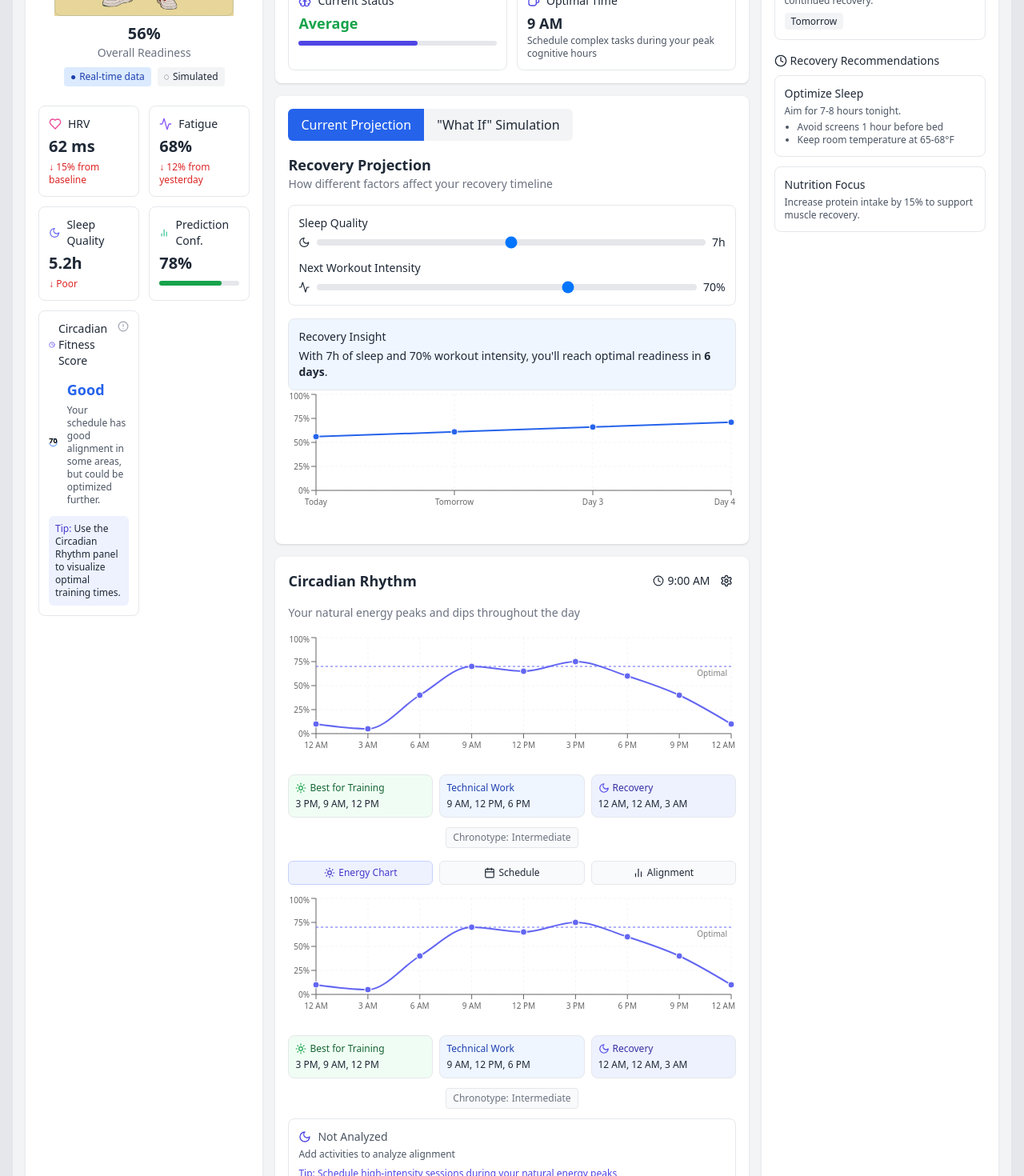
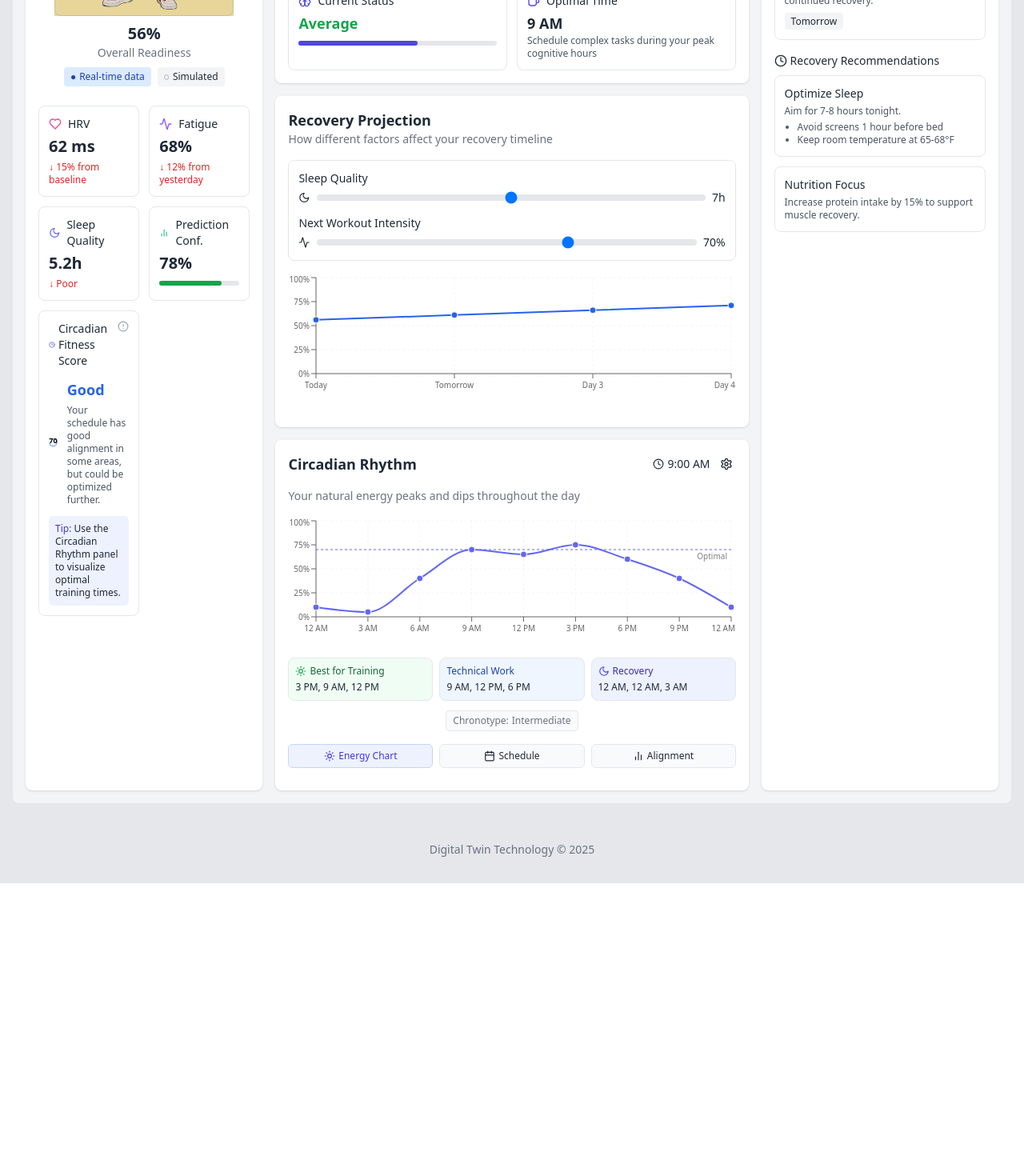
Before and after one commit to VolkerFelix/digital-twin-app, a React (Create React App) app: page / in a window 1280 px wide. Shown: the part 420-1890 px from the top of the page at 80% size. After the commit the page ends 1524 px from the top, so only its background shows below. Built offline with nearby package versions, Linux system fonts and the light colour scheme.

Commit message:
Cleaned up a bit

```diff
--- a/src/components/simulation/CircadianRhythmPanel.jsx
+++ b/src/components/simulation/CircadianRhythmPanel.jsx
@@ -196,47 +196,6 @@ const CircadianRhythmPanel = () => {
           </p>
         </div>
       )}
-
-      {/* Content based on active tab */}
-      {activeTab === 'chart' && (
-        <>
-          <CircadianRhythmChart />
-
-          <div className="p-3 border rounded-lg mt-3">
-            <div className="flex items-center gap-2 mb-1">
-              {alignment.icon}
-              <span className={`text-sm font-medium ${alignment.color}`}>{alignment.label}</span>
-            </div>
-            <p className="text-xs text-gray-600">
-              {alignment.description}
-            </p>
-
-            {circadianAlignment !== 'optimal' && (
-              <div className="mt-2 text-xs text-indigo-600">
-                Tip: Schedule high-intensity sessions during your natural energy peaks
-              </div>
-            )}
-          </div>
-        </>
-      )}
-
-      {activeTab === 'schedule' && (
-        <CircadianActivitySchedule />
-      )}
-
-      {activeTab === 'alignment' && (
-        <>
-          <CircadianAlignmentVisualization />
-
-          <div className="mt-3 p-3 border rounded-lg bg-indigo-50">
-            <h3 className="text-sm font-medium mb-1">Alignment Analysis</h3>
-            <p className="text-xs text-gray-700">
-              This chart shows how well your scheduled activities align with your natural energy levels throughout the day.
-              Positive bars indicate good alignment, while negative bars show potential mismatches.
-            </p>
-          </div>
-        </>
-      )}
     </div>
   );
 };
--- a/src/components/simulation/CognitiveForecastPanel.jsx
+++ b/src/components/simulation/CognitiveForecastPanel.jsx
@@ -80,25 +80,6 @@ const CognitiveForecastPanel = () => {
                     Impact: {simulationParams.workoutIntensity > 80
                     ? '-' + (((simulationParams.workoutIntensity - 80) * 0.1)).toFixed(1)
                     : '+' + ((simulationParams.workoutIntensity / 100) * 2).toFixed(1)}%
-                </div>
-            </div>
-          </div>
-
-          <div>
-            <label className="block text-xs font-medium mb-1">Nutrition Quality</label>
-            <div className="flex items-center gap-2">
-              <Apple size={14} />
-              <input
-                type="range"
-                min="10"
-                max="100"
-                value={simulationParams.nutritionQuality}
-                onChange={(e) => handleParamChange('nutritionQuality', parseInt(e.target.value))}
-                className="w-full h-2 bg-gray-200 rounded-lg appearance-none cursor-pointer"
-              />
-              <span className="text-xs font-medium">{simulationParams.nutritionQuality}%</span>
-                <div className="text-xs ml-2">
-                    Impact: +{((simulationParams.nutritionQuality / 100) * 8).toFixed(1)}%
                 </div>
             </div>
           </div>
@@ -206,21 +187,6 @@ const CognitiveForecastPanel = () => {
           </div>
         </div>
       )}
-
-      {/* Impact factors */}
-      <div className="mt-3 p-3 border rounded-lg bg-indigo-50">
-        <div className="flex items-center gap-2 mb-2">
-          <BookOpen size={16} className="text-indigo-600" />
-          <span className="text-sm font-medium">Key Improvement Factors</span>
-        </div>
-        <p className="text-sm">
-          Your cognitive forecast shows <span className="font-bold">{forecast?.topFactor.name}</span> has the strongest impact
-          (+{forecast?.topFactor.value.toFixed(1)}%) on your future performance.
-          {simulationParams.mentalExercises
-            ? " Mental training exercises are projected to accelerate improvement."
-            : " Adding mental training could further accelerate your progress."}
-        </p>
-      </div>
     </div>
   );
 };
--- a/src/components/simulation/SimulationControls.jsx
+++ b/src/components/simulation/SimulationControls.jsx
@@ -29,22 +29,6 @@ const SimulationControls = () => {
 
   return (
     <div className="w-full">
-      {/* Tab controls */}
-      <div className="flex mb-4">
-        <button
-          className={`px-4 py-2 rounded-l-md ${activeTab === 'current' ? 'bg-blue-600 text-white' : 'bg-gray-100'}`}
-          onClick={() => setActiveTab('current')}
-        >
-          Current Projection
-        </button>
-        <button
-          className={`px-4 py-2 rounded-r-md ${activeTab === 'simulation' ? 'bg-blue-600 text-white' : 'bg-gray-100'}`}
-          onClick={() => setActiveTab('simulation')}
-        >
-          "What If" Simulation
-        </button>
-      </div>
-
       <h2 className="text-lg font-semibold">Recovery Projection</h2>
       <p className="text-sm text-gray-500 mb-4">How different factors affect your recovery timeline</p>
 
@@ -82,20 +66,6 @@ const SimulationControls = () => {
           </div>
         </div>
       </div>
-
-      {/* Recovery insight information */}
-      <div className="p-3 border rounded-lg bg-blue-50">
-        <h3 className="text-sm font-medium mb-1">Recovery Insight</h3>
-        <p className="text-sm">
-          With {sleepHours}h of sleep and {workoutIntensity}% workout intensity,
-          you'll reach optimal readiness in <span className="font-bold">
-            {recoveryTime} days
-          </span>.
-          <span className={workoutIntensity > 80 ? "text-red-600" : ""}>
-            {workoutIntensity > 80 ? " Consider reducing intensity to improve recovery time." : ""}
-          </span>
-        </p>
-      </div>
     </div>
   );
 };
--- a/src/context/DigitalTwinContext.js
+++ b/src/context/DigitalTwinContext.js
@@ -255,11 +255,12 @@ const digitalTwinReducer = (state, action) => {
         (sum, point) => sum + point.cognitive, 0
       ) / state.cognitiveData.length;
 
-        // Generate new forecast based on updated parameters
+      // Generate new forecast based on updated parameters, passing existing forecast
       const newForecast = generateCognitiveForecast(
         baselineScore,
         action.payload,
-          30 // Generate 30 days
+        30, // Generate 30 days
+        state.cognitiveForecast // Pass existing forecast for blending
       );
 
       return {
@@ -309,10 +310,11 @@ const calculateProjectedReadiness = (currentReadiness, sleepHours, workoutIntens
 };
 
 // In DigitalTwinContext.js
-const generateCognitiveForecast = (currentScore, params, days = 30) => {
+const generateCognitiveForecast = (currentScore, params, days = 30, existingForecast = []) => {
   const forecast = [];
   const today = new Date();
 
+  // Base starting score
   let score = currentScore;
 
   for (let i = 0; i < days; i++) {
@@ -320,23 +322,51 @@ const generateCognitiveForecast = (currentScore, params, days = 30) => {
     date.setDate(today.getDate() + i);
 
     // Calculate daily impacts based on parameters
-      const sleepImpact = (params.sleepQuality - 6) * 1.5;
+    const sleepImpact = (params.sleepQuality - 6) * 0.8; // Reduced multiplier
     const workoutImpact = params.workoutIntensity > 80
-        ? -((params.workoutIntensity - 80) * 0.1)
-        : (params.workoutIntensity / 100) * 2;
-      const nutritionImpact = (params.nutritionQuality / 100) * 8;
-      const recoveryImpact = params.recoveryActivities ? 5 : 0;
-      const mentalImpact = params.mentalExercises ? 7 : 0;
+      ? -((params.workoutIntensity - 80) * 0.05) // Reduced penalty
+      : (params.workoutIntensity / 100) * 1.2;   // Reduced benefit
+    const nutritionImpact = (params.nutritionQuality / 100) * 4; // Reduced impact
+    const recoveryImpact = params.recoveryActivities ? 2.5 : 0;  // Reduced impact
+    const mentalImpact = params.mentalExercises ? 3.5 : 0;       // Reduced impact
 
     // Natural improvement rate (diminishing returns)
-      const naturalRate = Math.max(0, (90 - score) * 0.05);
+    const naturalRate = Math.max(0, (90 - score) * 0.03);
 
     // Calculate total daily change
     const dailyChange = sleepImpact + workoutImpact + nutritionImpact +
                       recoveryImpact + mentalImpact + naturalRate;
 
+    // If we have an existing forecast point, blend with previous prediction
+    let blendedScore;
+    if (existingForecast[i]) {
+      // Blend new calculation with previous prediction (70% old, 30% new calculation)
+      // This creates smoother transitions when parameters change
+      const previousPredicted = existingForecast[i].predicted;
+      blendedScore = (previousPredicted * 0.7) + ((score + dailyChange) * 0.3);
+    } else {
+      blendedScore = score + dailyChange;
+    }
+
     // Update score with constraints
-      score = Math.min(100, Math.max(0, score + dailyChange));
+    score = Math.min(100, Math.max(0, blendedScore));
+
+    // Preserve some randomness from previous forecast if available
+    let randomFactor = 0;
+    if (existingForecast[i]) {
+      // Extract the random variation from previous forecast
+      const previousRandomness = existingForecast[i].predicted -
+        (i > 0 ? existingForecast[i-1].predicted : currentScore) - dailyChange;
+
+      // Keep 50% of the previous randomness
+      randomFactor = previousRandomness * 0.5;
+    } else {
+      // Add small random variations (±1.5%) for natural-looking chart
+      randomFactor = (Math.random() - 0.5) * 3;
+    }
+
+    // Apply the random factor
+    score = Math.min(100, Math.max(0, score + randomFactor));
 
     // Uncertainty increases with time
     const uncertainty = 2 + (i * 1.5);
--- a/src/hooks/useDigitalTwin.js
+++ b/src/hooks/useDigitalTwin.js
@@ -53,13 +53,11 @@ const analyzeShortTermForecast = () => {
   // Identify key impact factors
   const averageSleepImpact = sevenDayData.reduce((sum, day) => sum + day.sleepImpact, 0) / sevenDayData.length;
   const averageRecoveryImpact = sevenDayData.reduce((sum, day) => sum + day.recoveryImpact, 0) / sevenDayData.length;
-  const averageNutritionImpact = sevenDayData.reduce((sum, day) => sum + day.nutritionImpact, 0) / sevenDayData.length;
 
   // Determine top factor
   const impacts = [
     { name: 'Sleep', value: averageSleepImpact },
     { name: 'Recovery', value: averageRecoveryImpact },
-    { name: 'Nutrition', value: averageNutritionImpact }
   ];
 
   const topFactor = impacts.sort((a, b) => b.value - a.value)[0];
@@ -72,26 +70,6 @@ const analyzeShortTermForecast = () => {
     worstDay,
     isPeakAhead: bestDay.day > 0,
     topFactor
-  };
-};
-
-// Add function to analyze long-term cognitive projection (next 30 days)
-const analyzeLongTermForecast = () => {
-  // In a real implementation, this would analyze the full 30 days of forecast data
-  // For now, we'll just extend the 7-day analysis
-
-  const shortTerm = analyzeShortTermForecast();
-  if (!shortTerm) return null;
-
-  // Extrapolate the trend for longer term
-  const projectedImprovement = shortTerm.improvementRate * 4; // Simplified 30-day projection
-
-  return {
-    ...shortTerm,
-    projectedImprovement: projectedImprovement.toFixed(1),
-    sustainabilityRisk: projectedImprovement > 50 ? 'High' : projectedImprovement > 25 ? 'Moderate' : 'Low',
-    estimatedPeak: Math.min(100, Math.round(shortTerm.endPerformance + (shortTerm.endPerformance - shortTerm.startPerformance))),
-    timeToOptimal: Math.ceil((85 - shortTerm.startPerformance) / ((shortTerm.endPerformance - shortTerm.startPerformance) / 7))
   };
 };
 
@@ -189,7 +167,6 @@ const analyzeLongTermForecast = () => {
     recoveryProjection,
     recommendedActions: getRecommendedActions(),
     shortTermForecast: analyzeShortTermForecast(),
-    longTermForecast: analyzeLongTermForecast(),
 
     // Actions
     handleSleepChange,
```
Lines whose indentation alone changed are shown as unchanged.
